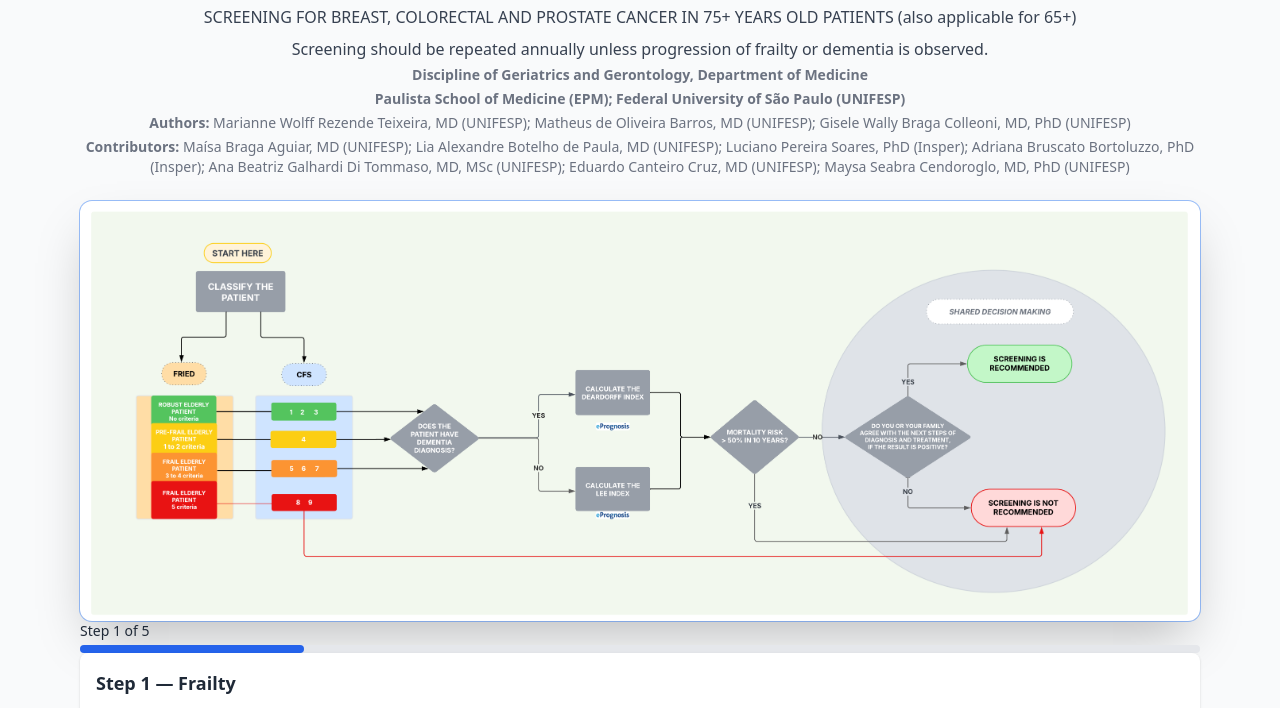
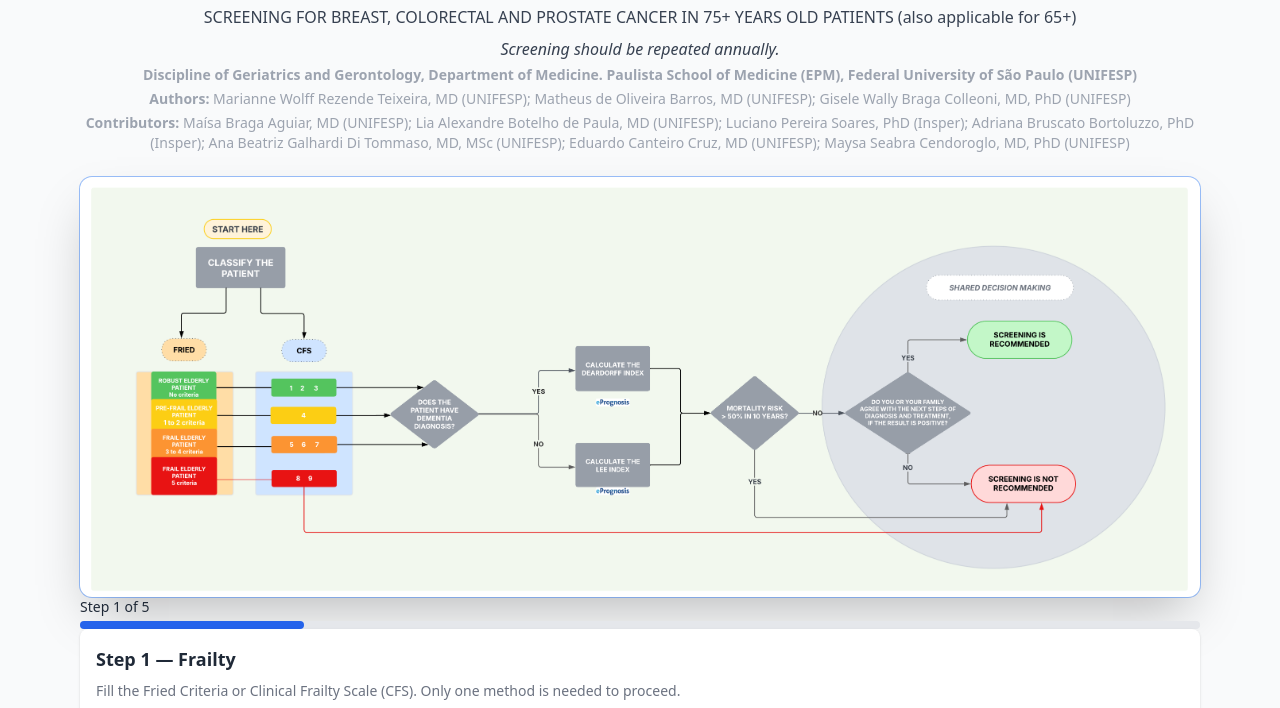
Before and after one commit to diggunifesp/75cs-calculator, a plain HTML site: page index.html in a window 1280 px wide. Shown: the part 59-767 px from the top of the page. Drawn offline with nearby package versions, Linux system fonts and the light colour scheme.

Commit message:
Update index.html

```diff
--- a/index.html
+++ b/index.html
@@ -27,14 +27,11 @@
     75+ Cancer Screener (75+CS)
   </h1>
 <div class="mt-2 text-center text-gray-700 text-sm md:text-base font-medium">SCREENING FOR BREAST, COLORECTAL AND PROSTATE CANCER IN 75+ YEARS OLD PATIENTS (also applicable for 65+)</div>
-<div class="mt-2 text-center text-gray-700 text-sm md:text-base font-medium">Screening should be repeated annually unless progression of frailty or dementia is observed.</div>
-<div class="mt-1 text-center text-gray-500 text-xs md:text-sm leading-relaxed">
+<div class="mt-2 text-center text-gray-700 text-sm md:text-base font-medium italic">Screening should be repeated annually.</div>
+<div class="mt-1 text-center text-gray-400 text-xs md:text-sm leading-relaxed">
 <div>
 <div class="mt-1">
-<strong>Discipline of Geriatrics and Gerontology, Department of Medicine</strong>
-    </div>
-<div class="mt-1">
-<strong>Paulista School of Medicine (EPM); Federal University of São Paulo (UNIFESP)</strong>
+<strong>Discipline of Geriatrics and Gerontology, Department of Medicine. Paulista School of Medicine (EPM), Federal University of São Paulo (UNIFESP)</strong>
     </div>
 <div class="mt-1">
 <strong>Authors:</strong> Marianne Wolff Rezende Teixeira, MD (UNIFESP); Matheus de Oliveira Barros, MD (UNIFESP); Gisele Wally Braga Colleoni, MD, PhD (UNIFESP)
```
